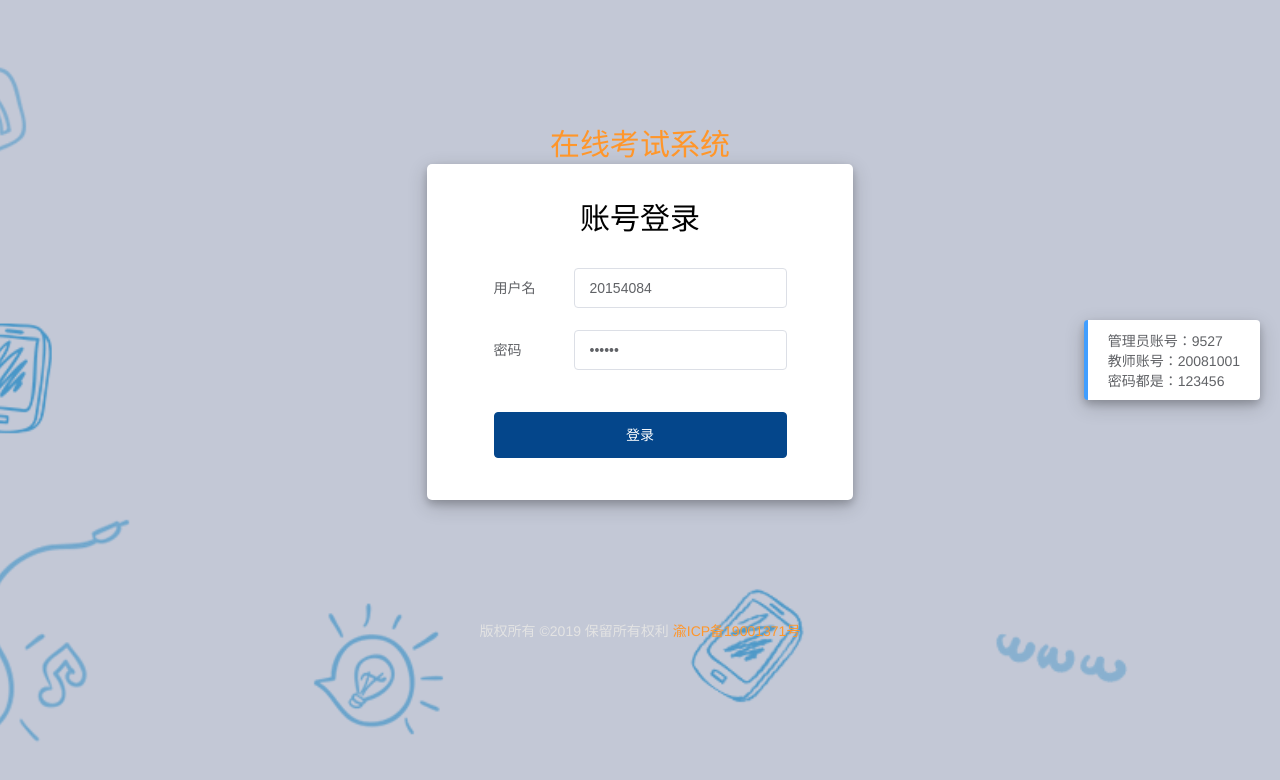
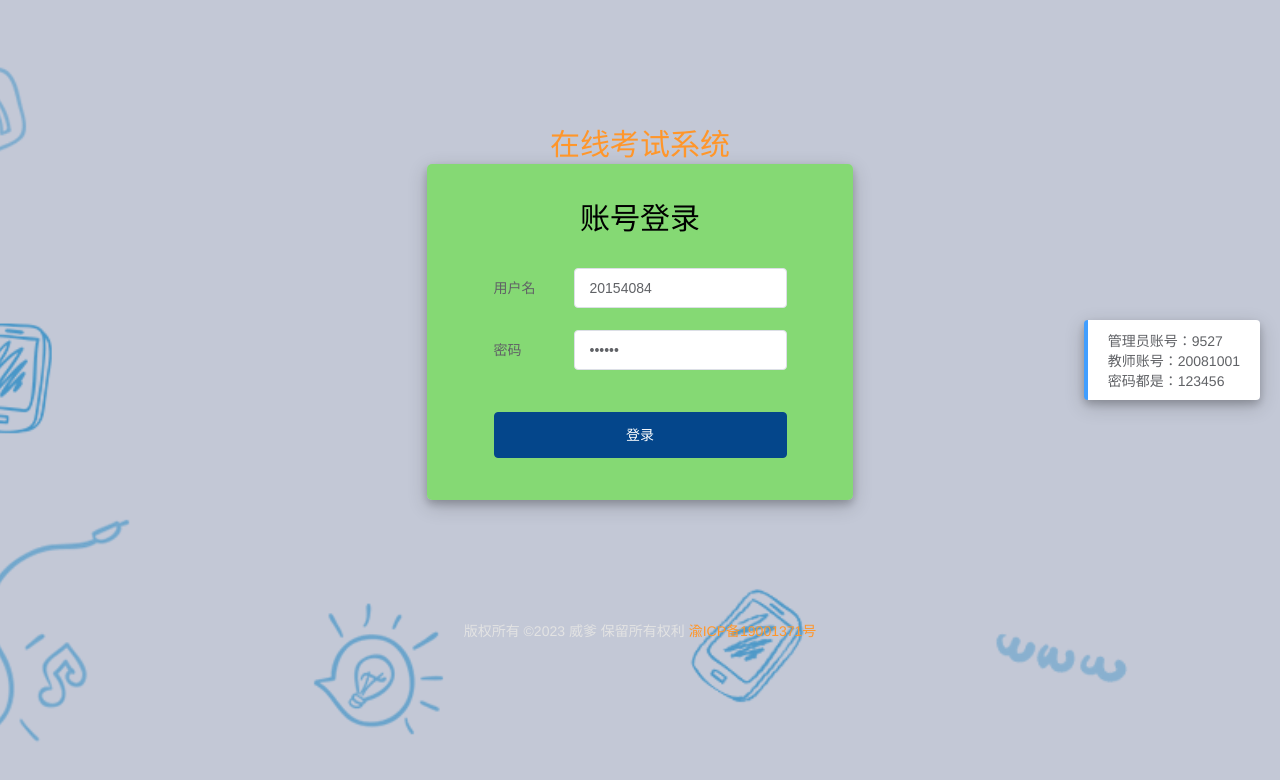
Before and after one commit to shmily-xx/springboot-vue-online-test-demo, a Vue app in the folder exam-vue/: page / in a window 1280 px wide. Shown: the top 780 px of the page. Built offline with nearby package versions, Linux system fonts and the light colour scheme; a small style sheet from the web is missing; what vue-cookies would draw is missing.

Commit message:
edit login box bockground color

```diff
--- a/exam-vue/src/components/common/login.vue
+++ b/exam-vue/src/components/common/login.vue
@@ -34,7 +34,8 @@
     </el-row>
     <el-row class="footer">
       <el-col>
-        <p class="msg2">版权所有 ©2019 <!--重庆文理学院计科2班余晓江--> 保留所有权利  <a href="http://beian.miit.gov.cn/" target="_blank">渝ICP备19001371号</a></p>
+        <p class="msg2">版权所有 ©{{ fullYear }} 威爹 保留所有权利 <a href="http://beian.miit.gov.cn/"
+            target="_blank">渝ICP备19001371号</a></p>
       </el-col>
     </el-row>
     <section class="remind">
@@ -46,7 +47,8 @@
 </template>
 
 <script>
-import {mapState} from 'vuex'
+import { getCurrentInstance } from 'vue';
+import { mapState } from 'vuex'
 export default {
   name: "login",
   data() {
@@ -56,7 +58,8 @@ export default {
       formLabelAlign: {
         username: '20154084',
         password: '123456'
-      }
+      },
+      fullYear: null,
     }
   },
   methods: {
@@ -69,30 +72,30 @@ export default {
         data: {
           ...this.formLabelAlign
         }
-      }).then(res=>{
+      }).then(res => {
         let resData = res.data.data
-        if(resData != null) {
-          switch(resData.role) {
+        if (resData != null) {
+          switch (resData.role) {
             case "0":  //管理员
               this.$cookies.set("cname", resData.adminName)
               this.$cookies.set("cid", resData.adminId)
               this.$cookies.set("role", 0)
-              this.$router.push({path: '/index' }) //跳转到首页
+              this.$router.push({ path: '/index' }) //跳转到首页
               break
             case "1": //教师
               this.$cookies.set("cname", resData.teacherName)
               this.$cookies.set("cid", resData.teacherId)
               this.$cookies.set("role", 1)
-              this.$router.push({path: '/index' }) //跳转到教师用户
+              this.$router.push({ path: '/index' }) //跳转到教师用户
               break
             case "2": //学生
               this.$cookies.set("cname", resData.studentName)
               this.$cookies.set("cid", resData.studentId)
-              this.$router.push({path: '/student'})
+              this.$router.push({ path: '/student' })
               break
           }
         }
-        if(resData == null) { //错误提示
+        if (resData == null) { //错误提示
           this.$message({
             showClose: true,
             type: 'error',
@@ -107,7 +110,10 @@ export default {
   },
   computed: mapState(["userInfo"]),
   mounted() {
+    var nowYear = new Date();
+    this.fullYear = nowYear.getFullYear();
 
+    // console.log(this.fullYear)
   }
 }
 </script>
@@ -126,21 +132,26 @@ export default {
   border-left: 4px solid #409eff;
   box-shadow: 0 4px 8px 0 rgba(0, 0, 0, 0.2), 0 6px 20px 0 rgba(0, 0, 0, 0.19)
 }
+
 .container {
   margin-bottom: 32px;
 }
+
 .container .el-radio-group {
   margin: 30px 0px;
 }
+
 a:link {
-  color:#ff962a;
-  text-decoration:none;
+  color: #ff962a;
+  text-decoration: none;
 }
+
 #login {
   font-size: 14px;
   color: #000;
   background-color: #fff;
 }
+
 #login .bg {
   position: fixed;
   top: 0;
@@ -151,11 +162,13 @@ a:link {
   background: url('../../assets/img/loginbg.png')center top / cover no-repeat;
   background-color: #b6bccdd1 !important;
 }
+
 #login .main-container {
   display: flex;
   justify-content: center;
   align-items: center;
 }
+
 #login .main-container .top {
   margin-top: 100px;
   font-size: 30px;
@@ -163,26 +176,33 @@ a:link {
   display: flex;
   justify-content: center;
 }
+
 #login .top .icon-kaoshi {
   font-size: 80px;
 }
+
 #login .top .title {
   margin-top: 20px;
 }
+
 #login .bottom {
-  display:flex;
+  display: flex;
   justify-content: center;
-  background-color:#fff;
+  background-color: #78dd5fd1;
   border-radius: 5px;
   box-shadow: 0 4px 8px 0 rgba(0, 0, 0, 0.2), 0 6px 20px 0 rgba(0, 0, 0, 0.19);
 }
+
 #login .bottom .title {
   text-align: center;
   font-size: 30px;
 }
+
 .bottom .container .title {
-  margin: 30px 0px;;
+  margin: 30px 0px;
+  ;
 }
+
 .bottom .submit .row-login {
   width: 100%;
   background-color: #04468b;
@@ -190,33 +210,40 @@ a:link {
   margin: 20px 0px 10px 0px;
   padding: 15px 20px;
 }
+
 .bottom .submit {
   display: flex;
   justify-content: center;
 }
+
 .footer {
   margin-top: 50px;
   text-align: center;
 }
+
 .footer .msg1 {
   font-size: 18px;
   color: #fff;
   margin-bottom: 15px;
 }
+
 .footer .msg2 {
   font-size: 14px;
   color: #e3e3e3;
   margin-top: 70px;
 }
+
 .bottom .options {
   margin-bottom: 40px;
   color: #ff962a;
   display: flex;
   justify-content: space-between;
 }
-.bottom .options > a {
+
+.bottom .options>a {
   color: #ff962a;
 }
+
 .bottom .options .register span:nth-child(1) {
   color: #8C8C8C;
 }
```
